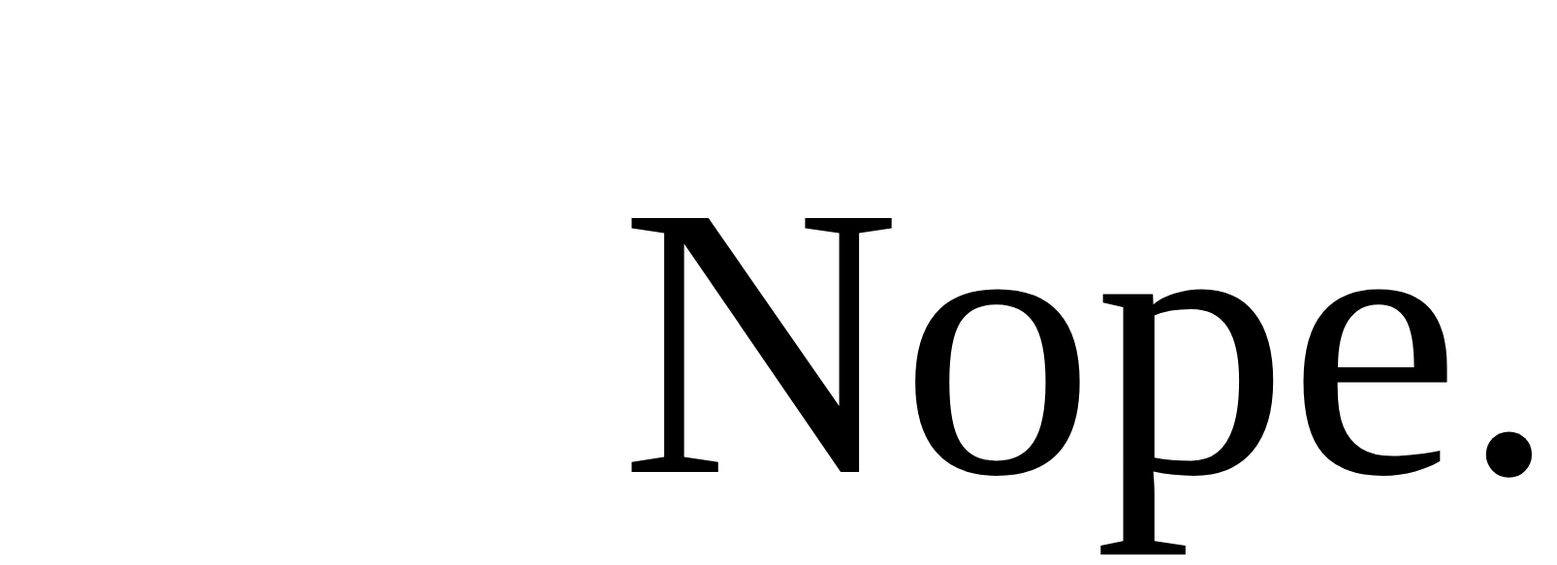
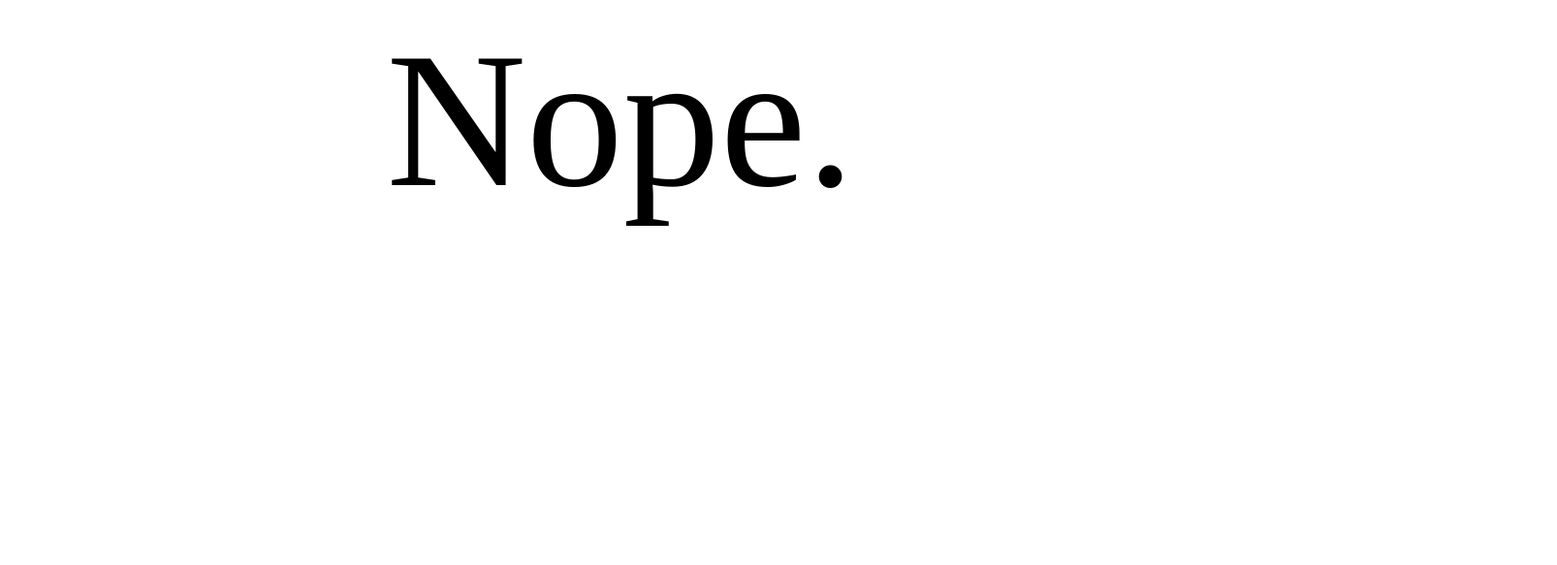
Before and after one commit to jonathansampson/ibgau, a plain HTML site: page index.html in a window 1280 px wide. Shown: the part 277-860 px from the top of the page at 97% size, 1606 px wide, since content can reach past the window. After the commit the page ends 800 px from the top, so only its background shows below. Drawn offline with Linux system fonts and the light colour scheme.

Commit message:
Update index.html

```diff
--- a/index.html
+++ b/index.html
@@ -4,11 +4,11 @@
     <title>Is Brave Gross and Untrustworthy?</title>
     <style>
       p {
-        font-size: 50vh;
+        font-size: 25vh;
         margin: 0; padding: 0;
         position: absolute;
         top: 50%; left: 50%;
-        transform: 0 -50%;
+        transform: translate(-50%, -50%);
       }
     </style>
   </head>
```
